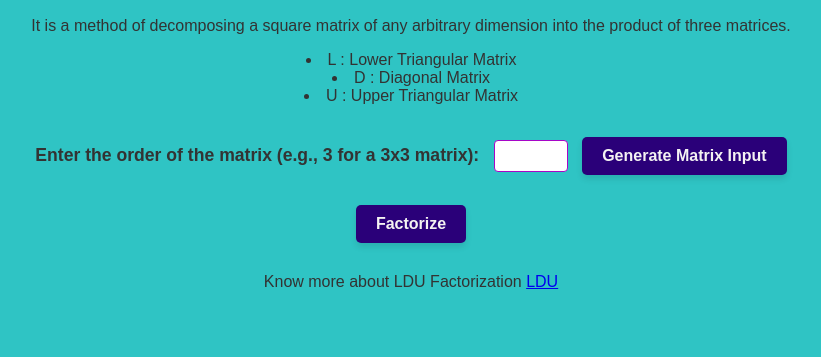
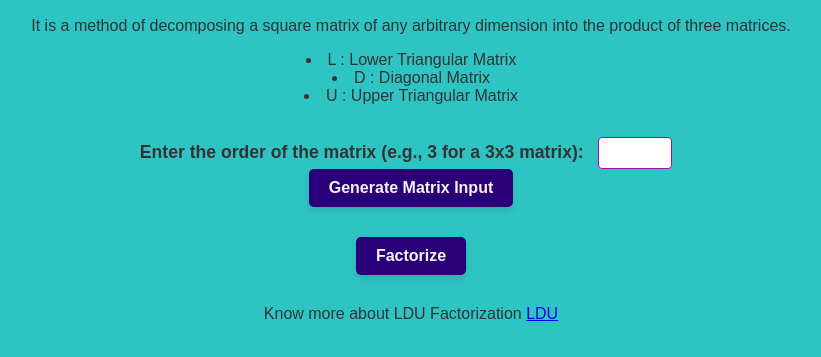
Before and after one commit to lakhanrathor/Assignment-2, a plain HTML site: page index.html in a window 1280 px wide. Shown: the part 99-456 px from the top of the page, without its empty margins (229-1050 px from the left). Drawn offline with Linux system fonts and the light colour scheme.

Commit message:
Update index.html

```diff
--- a/index.html
+++ b/index.html
@@ -17,9 +17,11 @@
 </p>
 
 
-<div>
+<div id="container">
     <label for="matrixOrder">Enter the order of the matrix (e.g., 3 for a 3x3 matrix):</label>
     <input type="number" id="matrixOrder" min="2" max="10">
+        <br>
+
     <button onclick="generateMatrixInput()">Generate Matrix Input</button>
 </div>
 
```
